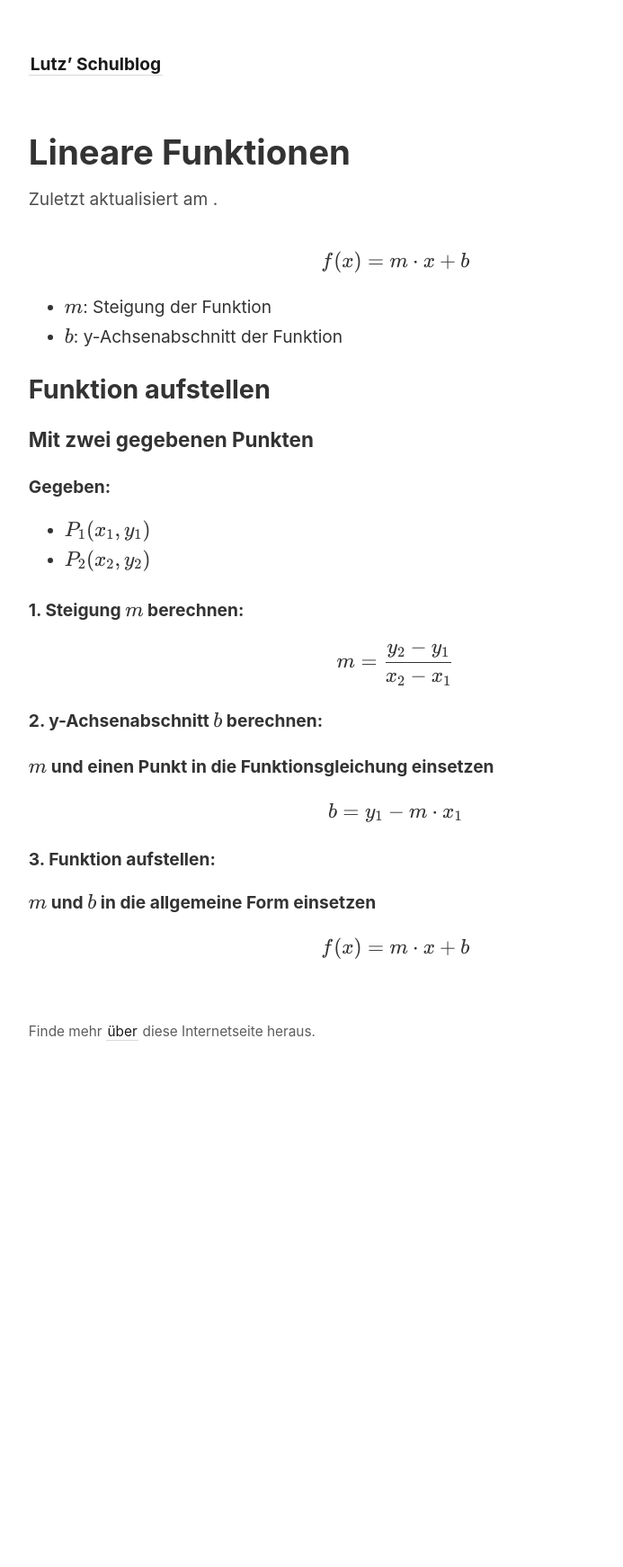
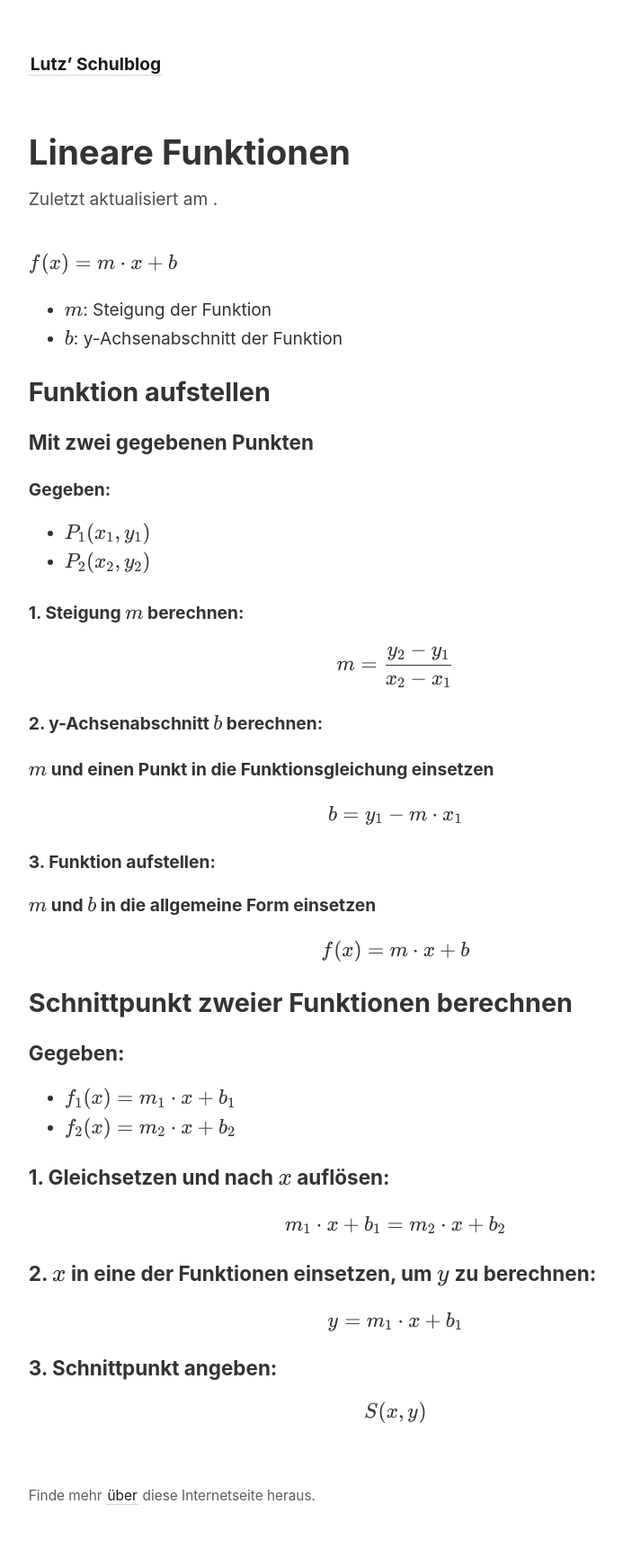
Before and after one commit to lutz-stu/school-blog, a Jekyll site: the page built from _notes/Mathe/lineare-funktionen.md, in a window 1280 px wide. Shown: the whole page at 90% size, without its empty margins (45-738 px from the left). Built offline with Jekyll 4.4.1, drawn with Linux system fonts in a browser that asks for light colours; before the commit the page ends 1227 px from its top, so only the background shows below that.

Commit message:
Update Mathe content (lineare Funktionen)

```diff
--- a/_notes/Mathe/lineare-funktionen.md
+++ b/_notes/Mathe/lineare-funktionen.md
@@ -2,7 +2,7 @@
 title: Lineare Funktionen
 ---
 
-$$ f(x) = m \cdot x + b $$
+**$$ f(x) = m \cdot x + b $$**
 
 - $ m $: Steigung der Funktion
 - $ b $: y-Achsenabschnitt der Funktion
@@ -31,3 +31,22 @@ $$ b = y_1 - m \cdot x_1 $$
 **$ m $ und $ b $ in die allgemeine Form einsetzen**
 
 $$ f(x) = m \cdot x + b $$
+
+## Schnittpunkt zweier Funktionen berechnen
+
+### Gegeben:
+
+- $ f_1(x) = m_1 \cdot x + b_1 $
+- $ f_2(x) = m_2 \cdot x + b_2 $
+
+### 1. Gleichsetzen und nach $ x $ auflösen:
+
+$$ m_1 \cdot x + b_1 = m_2 \cdot x + b_2 $$
+
+### 2. $ x $ in eine der Funktionen einsetzen, um $ y $ zu berechnen:
+
+$$ y = m_1 \cdot x + b_1 $$
+
+### 3. Schnittpunkt angeben:
+
+$$ S(x, y) $$
```
